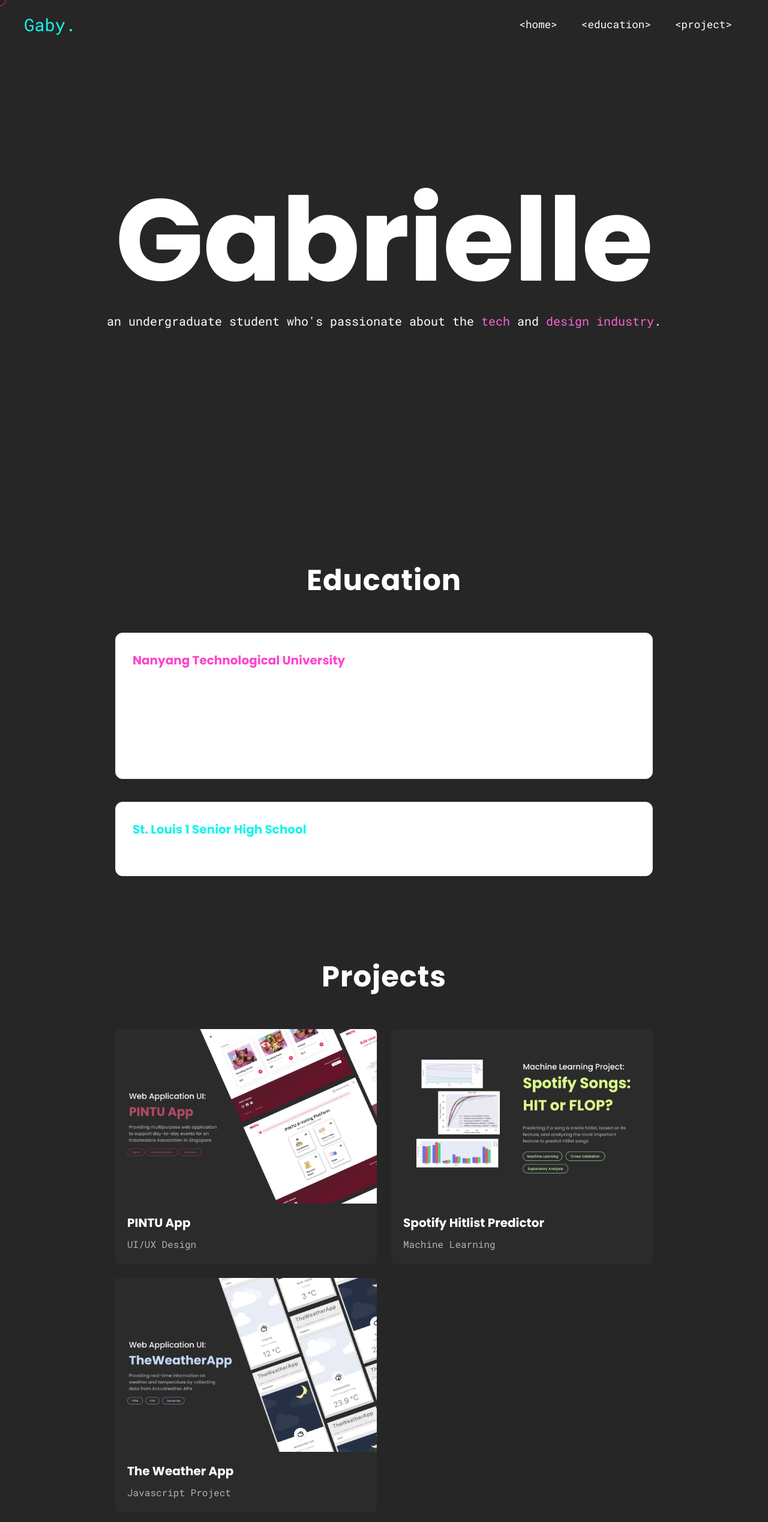
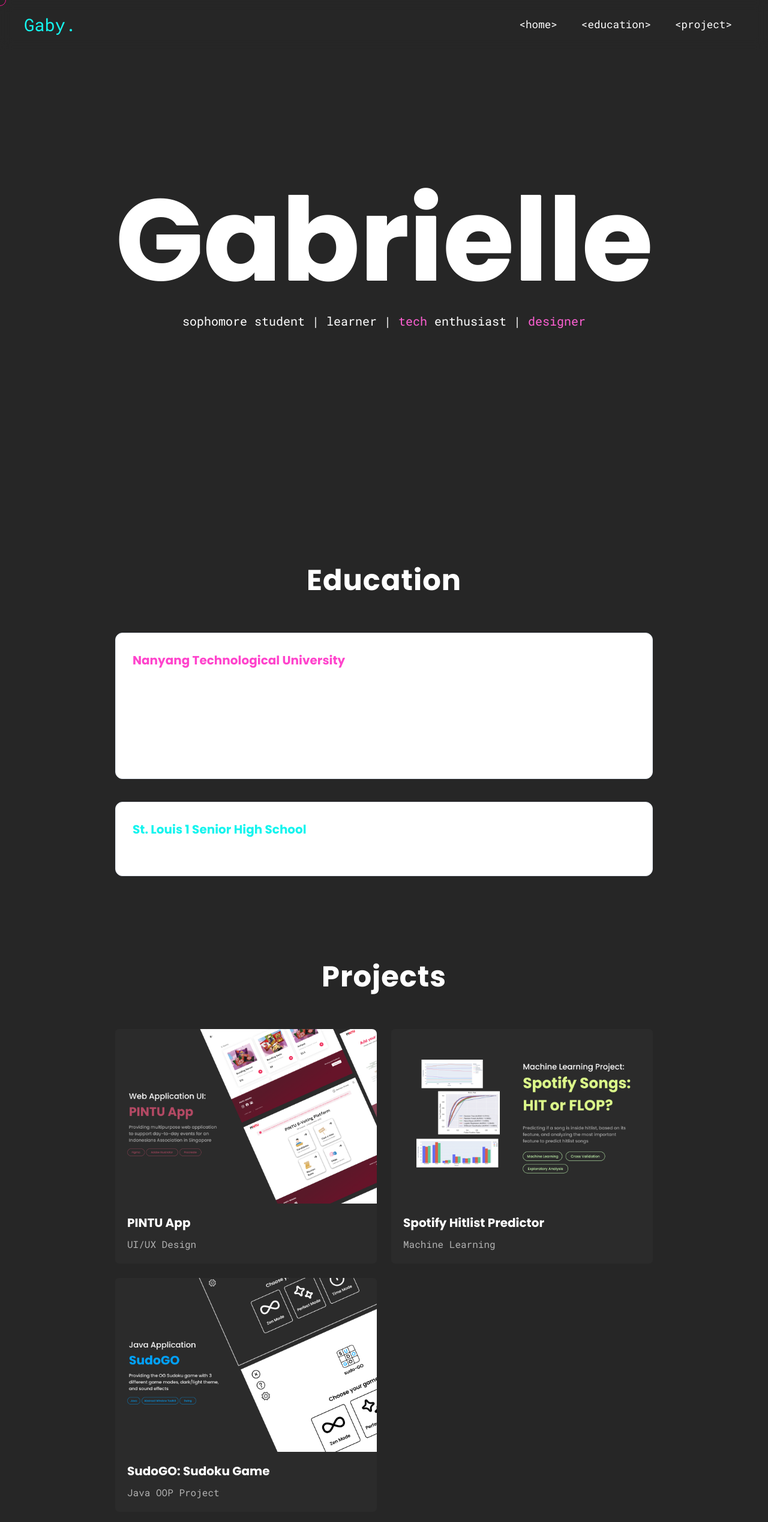
Before and after one commit to gabriellenicole/personal-website, a React (Create React App) app: page / in a window 1280 px wide. Shown: the top 2538 px of the page at 60% size. Built offline with nearby package versions, Linux system fonts and the light colour scheme.

Commit message:
updated title and project

```diff
--- a/src/components/Home/Home.js
+++ b/src/components/Home/Home.js
@@ -16,8 +16,8 @@ export default function Home() {
         </div>
         <div className='description'>
           <h2>
-            an undergraduate student who's passionate about the{' '}
-            <span>tech</span> and <span>design industry</span>.
+            sophomore student | learner | <span>tech</span> enthusiast |{' '}
+            <span>designer</span>
           </h2>
         </div>
       </div>
--- a/src/components/Project/Project.js
+++ b/src/components/Project/Project.js
@@ -3,7 +3,7 @@ import { SimpleGrid, Flex, Heading } from '@chakra-ui/react'
 import ProjectCard from './ProjectCard'
 import PINTUApp from '../../assets/PINTUApp.png'
 import SpotifyHitlist from '../../assets/SpotifyHitlist.png'
-import TheWeatherApp from '../../assets/TheWeatherApp.png'
+import SudoGO from '../../assets/SudoGO.png'
 import './ProjectCard.scss'
 
 export default function Project() {
@@ -21,10 +21,10 @@ export default function Project() {
       description: 'Machine Learning',
     },
     {
-      imgUrl: TheWeatherApp,
-      link: 'https://github.com/gabriellenicole/spotify-hitlist',
-      title: 'The Weather App',
-      description: 'Javascript Project',
+      imgUrl: SudoGO,
+      link: 'https://github.com/gabriellenicole/sudoku-game',
+      title: 'SudoGO: Sudoku Game',
+      description: 'Java OOP Project',
     },
   ]
   return (
```
Also changed, not shown: src/assets/SudoGO.png (added).
